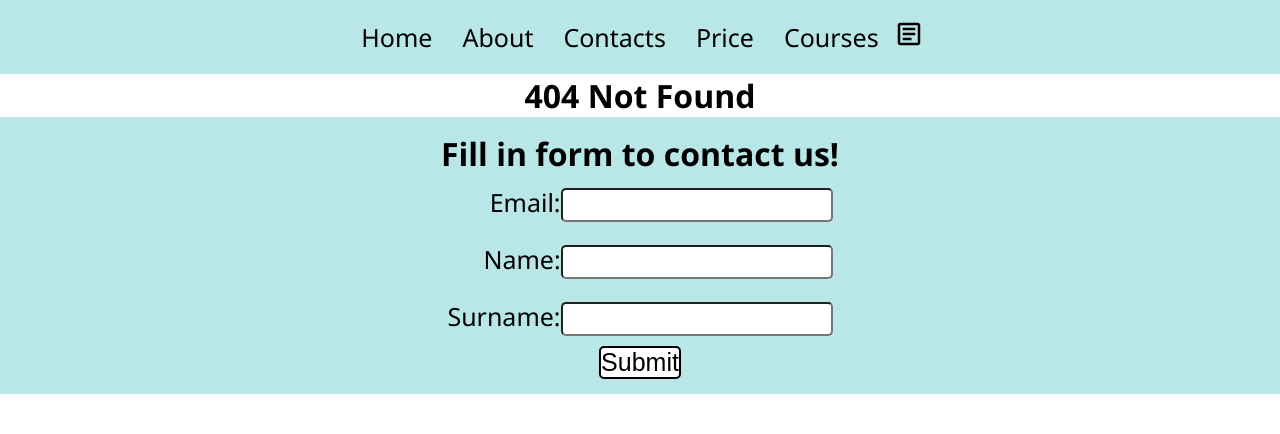
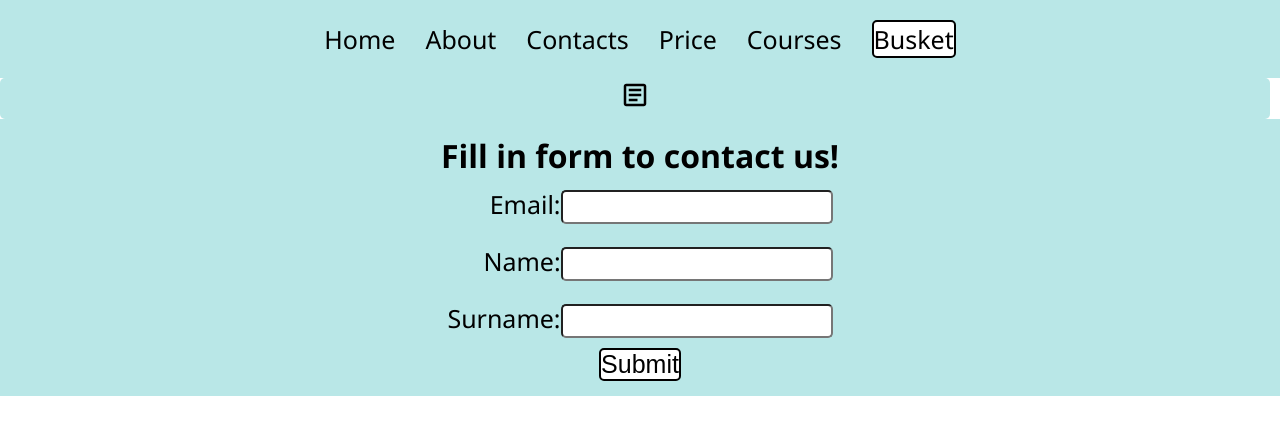
Before and after one commit to Andrei29SE/React-routing-project, a React (Create React App) app: page /busket in a window 1280 px wide. Before the commit this address had no page. Shown: the top 434 px of the page. Built offline with nearby package versions, Linux system fonts and the light colour scheme.

Commit message:
11- keep working on Busket component

```diff
--- a/src/App.js
+++ b/src/App.js
@@ -8,19 +8,40 @@ import MainLayout from './layouts/MainLayout'
 import Prices from './Components/Prices'
 import Courses from './Components/Courses'
 import SingleCourse from './Components/SingleCourse'
+import { useState } from 'react'
+import Basket from './Components/Basket'
 
 function App() {
+  // increment/decrement
+  const [count, setCount] = useState(0)
+  const addToList = () => {
+    setCount(count + 1)
+  }
+  const deliteFromList = () => {
+    setCount(count - 1)
+  }
+  const reset = () => {
+    setCount(0)
+  }
+  // const [toBusket, setToBusket] = useState([])
   return (
     <BrowserRouter>
       <div className='App'>
         <Routes>
-          <Route path='/' element={<MainLayout />}>
+          <Route path='/' element={<MainLayout count={count} />}>
             <Route index={true} element={<Home />} />
             <Route path='about' element={<About />} />
             <Route path='contacts' element={<Contacts />} />
             <Route path='prices' element={<Prices />} />
             <Route path='courses' element={<Courses />} />
-            <Route path='courses/:slug' element={<SingleCourse />} />
+            <Route
+              path='busket'
+              element={<Basket reset={reset} count={count} />}
+            />
+            <Route
+              path='courses/:slug'
+              element={<SingleCourse add={addToList} delite={deliteFromList} />}
+            />
             {/* Default route path=* */}
             <Route path='*' element={<NotFound />} />
           </Route>
--- a/src/Components/Basket.jsx
+++ b/src/Components/Basket.jsx
@@ -1,10 +1,12 @@
 import { MdOutlineArticle } from 'react-icons/md'
-const Basket = () => {
+const Basket = ({ count, reset }) => {
   return (
     <>
       <div className='busket' title='Add item to basket'>
         <MdOutlineArticle />
+        {count > 0 && <p> {count}</p>}
       </div>
+      {count > 0 && <button onClick={reset}>reset</button>}
     </>
   )
 }
--- a/src/Components/Menu.jsx
+++ b/src/Components/Menu.jsx
@@ -1,7 +1,6 @@
 import { NavLink } from 'react-router-dom'
-import Basket from './Basket'
 
-const Menu = () => {
+const Menu = ({ count, reset }) => {
   return (
     <>
       <nav className='navigation'>
@@ -12,7 +11,7 @@ const Menu = () => {
         <NavLink to='contacts'>Contacts</NavLink>
         <NavLink to='prices'>Price</NavLink>
         <NavLink to='courses'>Courses</NavLink>
-        <Basket />
+        <NavLink to='busket'>Busket</NavLink>
       </nav>
     </>
   )
--- a/src/Components/SingleCourse.jsx
+++ b/src/Components/SingleCourse.jsx
@@ -4,7 +4,7 @@ import { useNavigate, useParams } from 'react-router'
 // import NotFound from './NotFound'
 
 import { useEffect, useState } from 'react'
-const SingleCourse = () => {
+const SingleCourse = ({ add, delite, count }) => {
   const [isLoading, setIsLoading] = useState(false)
   const params = useParams()
   const navigate = useNavigate()
@@ -28,6 +28,12 @@ const SingleCourse = () => {
         <Link to='..' relative='path'>
           All courses
         </Link>
+        <button onClick={add}>Add to busket</button>
+        {count > 0 && (
+          <button onClick={delite} disabled={count <= 0}>
+            Delete from busket
+          </button>
+        )}
       </div>
     )
   } else {
--- a/src/layouts/MainLayout.jsx
+++ b/src/layouts/MainLayout.jsx
@@ -2,10 +2,10 @@ import { Outlet } from 'react-router'
 import Menu from '../Components/Menu'
 import Footer from '../Components/Footer'
 
-const MainLayout = () => {
+const MainLayout = (count) => {
   return (
     <>
-      <Menu className='top' />
+      <Menu className='top' count={count} />
       <Outlet />
       <Footer className='bottom' />
     </>
```
